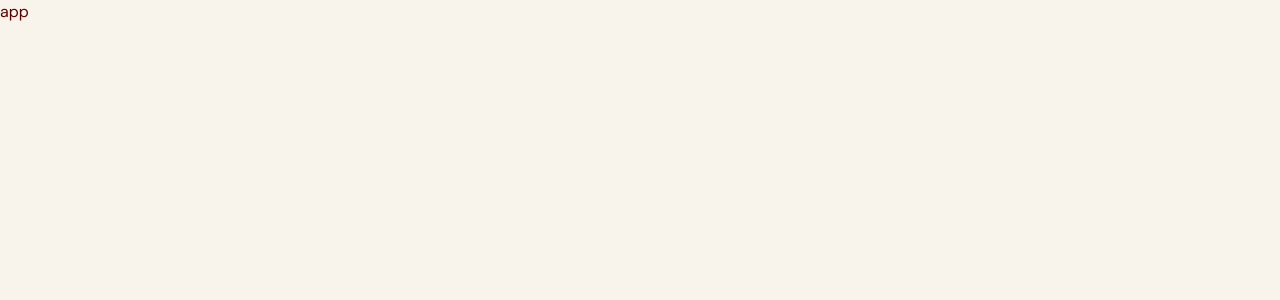
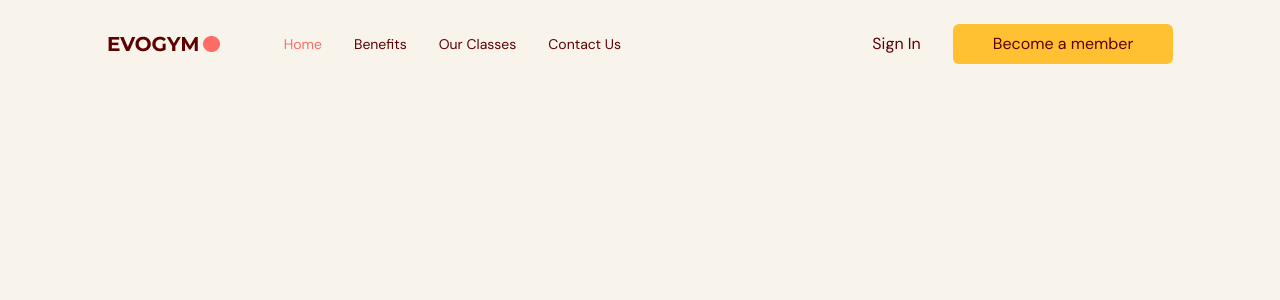
Before and after one commit to Santos2175/gym-app, a React (Vite) app: page / in a window 1280 px wide. Shown: the top 300 px of the page. Built offline with nearby package versions, Linux system fonts and the light colour scheme.

Commit message:
feat: navbar added

```diff
--- a/src/App.tsx
+++ b/src/App.tsx
@@ -1,7 +1,21 @@
+import Navbar from '@/components/navbar';
+import { SelectedPage } from '@/types/types';
+import { useState } from 'react';
+
 function App() {
+  const [selectedPage, setSelectedPage] = useState<SelectedPage>(
+    SelectedPage.Home
+  );
+  const [isTopOfPage, setIsTopOfPage] = useState<boolean>(true);
   return (
     <>
-      <h1 className='app bg-gray-20'>app</h1>
+      <div className='app bg-gray-20'>
+        <Navbar
+          isTopOfPage={isTopOfPage}
+          selectedPage={selectedPage}
+          setSelectedPage={setSelectedPage}
+        />
+      </div>
     </>
   );
 }
--- /dev/null
+++ b/src/components/navbar/Link.tsx
@@ -0,0 +1,25 @@
+import { SelectedPage } from '@/types/types';
+import AnchorLink from 'react-anchor-link-smooth-scroll';
+
+type Props = {
+  page: string;
+  selectedPage: SelectedPage;
+  setSelectedPage: (value: SelectedPage) => void;
+};
+
+const Link = ({ page, selectedPage, setSelectedPage }: Props) => {
+  const lowerCasePage = page
+    .toLocaleLowerCase()
+    .replace(/ /g, '') as SelectedPage;
+
+  return (
+    <AnchorLink
+      className={`${selectedPage === lowerCasePage ? 'text-primary-500' : ''} transition duration-500 hover:text-primary-300`}
+      href={`${lowerCasePage}`}
+      onClick={() => setSelectedPage(selectedPage)}>
+      {page}
+    </AnchorLink>
+  );
+};
+
+export default Link;
--- /dev/null
+++ b/src/components/navbar/index.tsx
@@ -0,0 +1,66 @@
+import { useState } from 'react';
+import { Bars3Icon, XMarkIcon } from '@heroicons/react/24/solid';
+import Logo from '@/assets/Logo.png';
+import Link from './Link';
+import { SelectedPage } from '@/types/types';
+import ActionButton from '@/components/ui/ActionButton';
+
+type Props = {
+  isTopOfPage: boolean;
+  selectedPage: SelectedPage;
+  setSelectedPage: (value: SelectedPage) => void;
+};
+
+const Navbar = ({ isTopOfPage, selectedPage, setSelectedPage }: Props) => {
+  const flexBetween = 'flex items-center justify-between';
+  const navbarBackground = isTopOfPage ? '' : 'bg-primary-100 drop-shadow';
+
+  return (
+    <nav>
+      <div
+        className={`${navbarBackground} ${flexBetween} fixed top-0 w-full z-30 py-6`}>
+        <div className={`${flexBetween} mx-auto w-5/6`}>
+          <div className={`${flexBetween} w-full gap-16`}>
+            {/* LEFT SIDE */}
+            <img src={Logo} alt='logo' />
+
+            {/* RIGHT SIDE */}
+            <div className={`${flexBetween} w-full`}>
+              <div className={`${flexBetween} gap-8 text-sm`}>
+                <Link
+                  page='Home'
+                  selectedPage={selectedPage}
+                  setSelectedPage={setSelectedPage}
+                />
+                <Link
+                  page='Benefits'
+                  selectedPage={selectedPage}
+                  setSelectedPage={setSelectedPage}
+                />
+                <Link
+                  page='Our Classes'
+                  selectedPage={selectedPage}
+                  setSelectedPage={setSelectedPage}
+                />
+                <Link
+                  page='Contact Us'
+                  selectedPage={selectedPage}
+                  setSelectedPage={setSelectedPage}
+                />
+              </div>
+
+              <div className={`${flexBetween} gap-8`}>
+                <p>Sign In</p>
+                <ActionButton setSelectedPage={setSelectedPage}>
+                  Become a member
+                </ActionButton>
+              </div>
+            </div>
+          </div>
+        </div>
+      </div>
+    </nav>
+  );
+};
+
+export default Navbar;
--- /dev/null
+++ b/src/components/ui/ActionButton.tsx
@@ -0,0 +1,21 @@
+import React from 'react';
+import { SelectedPage } from '@/types/types';
+import AnchorLink from 'react-anchor-link-smooth-scroll';
+
+type Props = {
+  children: React.ReactNode;
+  setSelectedPage: (value: SelectedPage) => void;
+};
+
+const ActionButton = ({ children, setSelectedPage }: Props) => {
+  return (
+    <AnchorLink
+      className='rounded-md bg-secondary-500 px-10 py-2 hover:bg-primary-500 hover:text-white'
+      onClick={() => setSelectedPage(SelectedPage.ContactUs)}
+      href={`#${SelectedPage.ContactUs}`}>
+      {children}
+    </AnchorLink>
+  );
+};
+
+export default ActionButton;
--- /dev/null
+++ b/src/types/types.ts
@@ -0,0 +1,6 @@
+export enum SelectedPage {
+  Home = 'home',
+  Benefits = 'benefits',
+  OurClasses = 'ourclasses',
+  ContactUs = 'contactus',
+}
```
